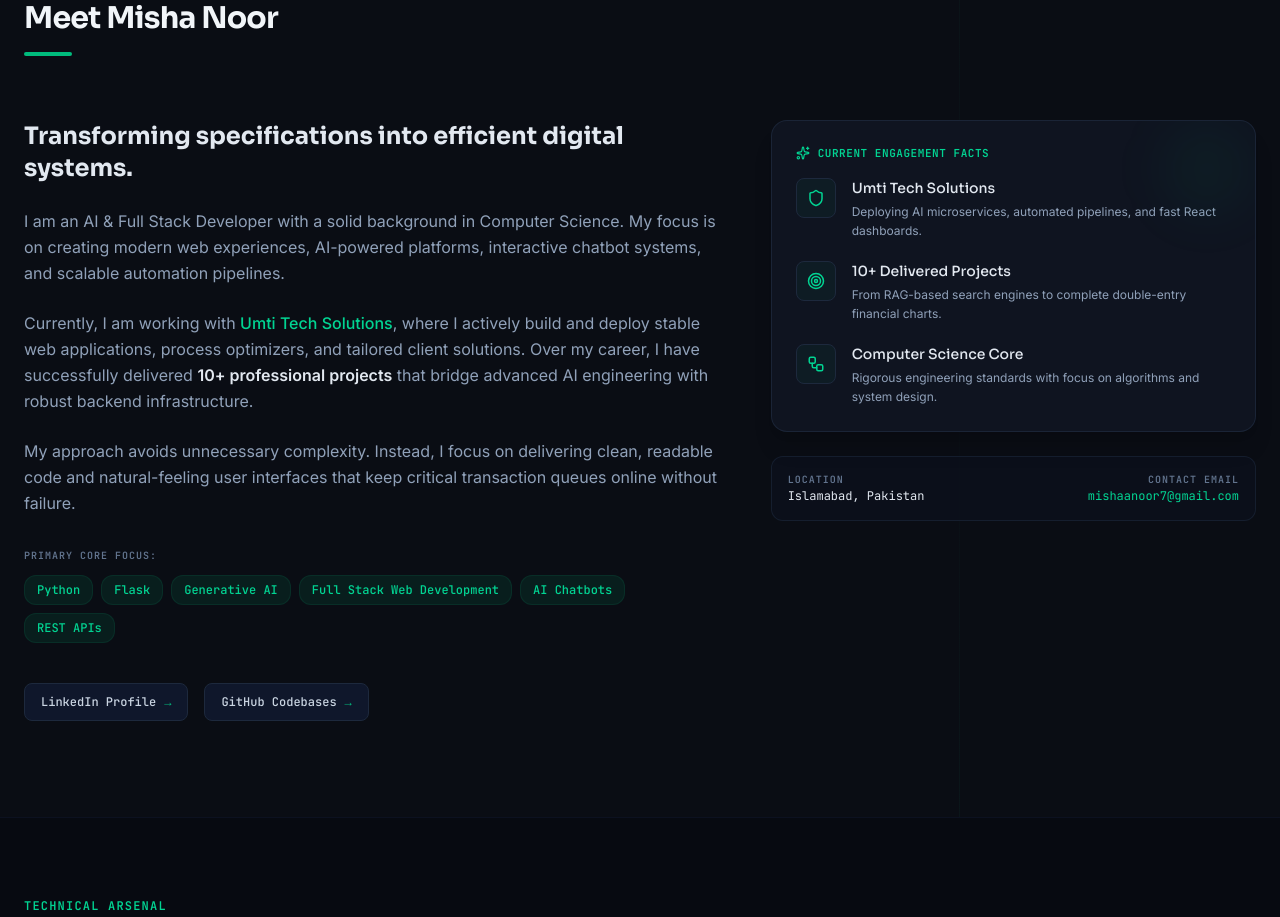
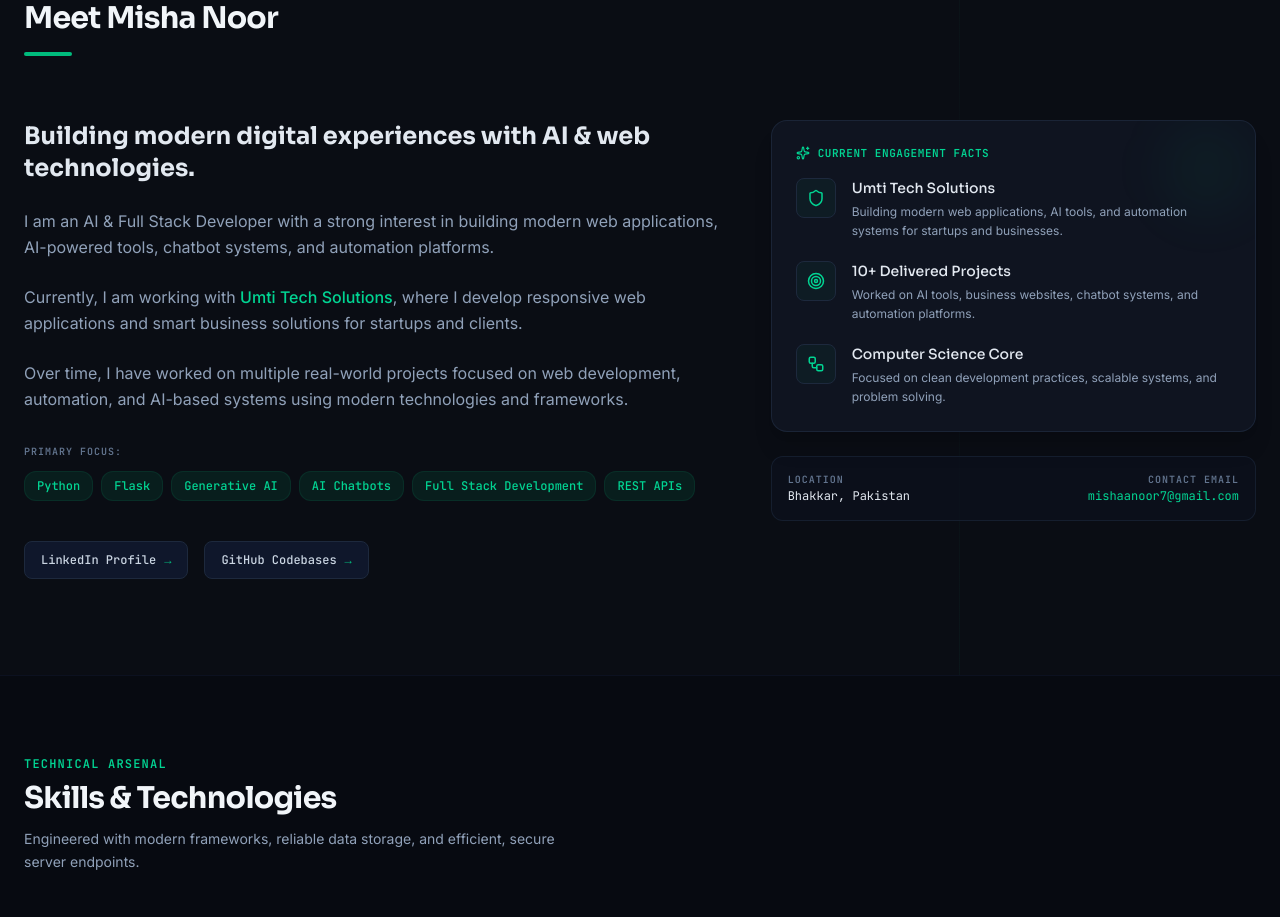
Before and after one commit to misha22-code/misha-noor-portfolio, a React (Vite) app: page / in a window 1280 px wide. Shown: the part 920-1837 px from the top of the page. Built offline with nearby package versions, Linux system fonts and the light colour scheme.

Commit message:
Updated about section

```diff
--- a/src/components/About.tsx
+++ b/src/components/About.tsx
@@ -1,90 +1,88 @@
 import React from 'react';
-import { Sparkles, Terminal, Shield, Workflow, Target, FileText } from 'lucide-react';
-import { motion } from 'motion/react';
+import { Sparkles, Shield, Workflow, Target } from 'lucide-react';
 import { PERSONAL_INFO } from '../data';
 
 export default function About() {
-  const corePrinciples = [
-    {
-      icon: Shield,
-      title: 'Architectural Honesty',
-      description: 'I avoid the hyperbole. I deliver fast, robust, and highly secure codebases built explicitly for active deployment, not abstract visual larping.'
-    },
-    {
-      icon: Target,
-      title: 'Client-Centric Alignment',
-      description: 'I view software through a business lens. Your startup goals shape my technical structure, whether that means prioritizing speed-to-market or ledger integrity.'
-    },
-    {
-      icon: Workflow,
-      title: 'Practical AI Integrations',
-      description: 'No generic chat embeddings. I engineer practical LLM agents designed to ingest multi-source documents, automate back-office workloads, and guarantee safety.'
-    }
-  ];
 
   return (
     <section id="about" className="py-24 bg-[#0A0D14] relative">
-      {/* Decorative vertical lines */}
+
+      {/* Decorative vertical line */}
       <div className="absolute top-0 right-1/4 w-[1px] h-full bg-gradient-to-b from-[#10B981]/5 via-transparent to-[#10B981]/5 pointer-events-none"></div>
 
       <div className="max-w-7xl mx-auto px-6 relative z-10">
+
         {/* Section Heading */}
         <div className="flex flex-col gap-2 mb-16 text-left">
+
           <span className="font-mono text-emerald-400 text-xs font-semibold uppercase tracking-widest">
             My Backstory
           </span>
+
           <h2 className="font-display font-bold text-2xl sm:text-3xl text-slate-100 tracking-tight">
             Meet Misha Noor
           </h2>
+
           <div className="h-1 w-12 bg-emerald-500 rounded-full mt-2"></div>
+
         </div>
 
-        {/* Story Grid */}
+        {/* Main Grid */}
         <div className="grid grid-cols-1 lg:grid-cols-12 gap-12 items-start">
-          {/* Main Story Column */}
+
+          {/* LEFT SIDE */}
           <div className="lg:col-span-7 flex flex-col gap-6 text-left">
+
             <h3 className="font-display font-bold text-xl sm:text-2xl text-slate-200">
-              Transforming specifications into efficient digital systems.
+              Building modern digital experiences with AI & web technologies.
             </h3>
 
             <p className="text-slate-400 leading-relaxed font-sans text-sm sm:text-base">
-              I am an AI & Full Stack Developer with a solid background in Computer Science. My focus is on creating modern web experiences, AI-powered platforms, interactive chatbot systems, and scalable automation pipelines.
+              I am an AI & Full Stack Developer with a strong interest in building modern web applications, AI-powered tools, chatbot systems, and automation platforms.
             </p>
 
             <p className="text-slate-400 leading-relaxed font-sans text-sm sm:text-base">
-              Currently, I am working with <strong className="text-emerald-400 font-medium">Umti Tech Solutions</strong>, where I actively build and deploy stable web applications, process optimizers, and tailored client solutions. Over my career, I have successfully delivered <strong className="text-slate-200 font-semibold">10+ professional projects</strong> that bridge advanced AI engineering with robust backend infrastructure.
+              Currently, I am working with <strong className="text-emerald-400 font-medium">Umti Tech Solutions</strong>, where I develop responsive web applications and smart business solutions for startups and clients.
             </p>
 
             <p className="text-slate-400 leading-relaxed font-sans text-sm sm:text-base">
-              My approach avoids unnecessary complexity. Instead, I focus on delivering clean, readable code and natural-feeling user interfaces that keep critical transaction queues online without failure.
+              Over time, I have worked on multiple real-world projects focused on web development, automation, and AI-based systems using modern technologies and frameworks.
             </p>
 
-            {/* Quick Skills list requested */}
+            {/* Primary Focus */}
             <div className="flex flex-col gap-3 mt-2">
+
               <span className="font-mono text-[10px] text-slate-500 uppercase tracking-widest font-semibold">
-                Primary Core Focus:
+                Primary Focus:
               </span>
+
               <div className="flex flex-wrap gap-2">
+
                 {[
                   'Python',
                   'Flask',
                   'Generative AI',
-                  'Full Stack Web Development',
                   'AI Chatbots',
+                  'Full Stack Development',
                   'REST APIs'
-                ].map((sk) => (
+                ].map((skill) => (
+
                   <span
-                    key={sk}
+                    key={skill}
                     className="font-mono text-xs text-emerald-400 bg-emerald-500/10 border border-emerald-500/10 px-3 py-1.5 rounded-xl font-medium"
                   >
-                    {sk}
+                    {skill}
                   </span>
+
                 ))}
+
               </div>
+
             </div>
 
-            {/* LinkedIn & GitHub CTAs */}
+            {/* Social Buttons */}
             <div className="flex flex-wrap items-center gap-4 mt-4">
+
               <a
                 href={PERSONAL_INFO.linkedin}
                 target="_blank"
@@ -94,6 +92,7 @@ export default function About() {
                 LinkedIn Profile
                 <span className="text-emerald-500">→</span>
               </a>
+
               <a
                 href={PERSONAL_INFO.github}
                 target="_blank"
@@ -103,72 +102,115 @@ export default function About() {
                 GitHub Codebases
                 <span className="text-emerald-500">→</span>
               </a>
+
             </div>
+
           </div>
 
-          {/* Interactive/Premium Card on the right */}
+          {/* RIGHT SIDE */}
           <div className="lg:col-span-5 w-full flex flex-col gap-6">
+
             <div className="bg-[#0F1420] border border-slate-800/80 rounded-2xl p-6 text-left relative overflow-hidden shadow-xl">
+
               <div className="absolute top-0 right-0 w-24 h-24 bg-emerald-500/5 rounded-full blur-xl pointer-events-none"></div>
 
               <div className="flex items-center gap-2 text-emerald-400 font-mono text-[11px] uppercase tracking-wider mb-4 font-bold">
+
                 <Sparkles size={14} />
+
                 <span>Current Engagement Facts</span>
+
               </div>
 
-              {/* Internal Principles Loop styled with Umti details */}
               <div className="flex flex-col gap-5">
+
                 {[
                   {
                     icon: Shield,
                     title: 'Umti Tech Solutions',
-                    description: 'Deploying AI microservices, automated pipelines, and fast React dashboards.'
+                    description: 'Building modern web applications, AI tools, and automation systems for startups and businesses.'
                   },
                   {
                     icon: Target,
                     title: '10+ Delivered Projects',
-                    description: 'From RAG-based search engines to complete double-entry financial charts.'
+                    description: 'Worked on AI tools, business websites, chatbot systems, and automation platforms.'
                   },
                   {
                     icon: Workflow,
                     title: 'Computer Science Core',
-                    description: 'Rigorous engineering standards with focus on algorithms and system design.'
+                    description: 'Focused on clean development practices, scalable systems, and problem solving.'
                   }
-                ].map((principle, index) => {
-                  const IconComponent = principle.icon;
+                ].map((item, index) => {
+
+                  const IconComponent = item.icon;
+
                   return (
+
                     <div key={index} className="flex gap-4 group">
+
                       <div className="w-10 h-10 shrink-0 rounded-lg bg-emerald-500/5 group-hover:bg-emerald-500/10 border border-slate-800 group-hover:border-emerald-500/30 flex items-center justify-center text-emerald-400 transition-all duration-300">
+
                         <IconComponent size={18} />
+
                       </div>
+
                       <div className="flex flex-col gap-1">
+
                         <h4 className="font-display font-medium text-sm text-slate-200 group-hover:text-emerald-400 transition-colors">
-                          {principle.title}
+                          {item.title}
                         </h4>
+
                         <p className="text-xs text-slate-400 leading-relaxed font-sans">
-                          {principle.description}
+                          {item.description}
                         </p>
+
                       </div>
+
                     </div>
+
                   );
+
                 })}
+
               </div>
+
             </div>
 
-            {/* Extra quick location/email facts tag */}
+            {/* Location + Email */}
             <div className="bg-[#0D121F]/60 border border-slate-800/60 rounded-xl p-4 flex items-center justify-between text-left font-mono text-xs text-slate-400">
+
               <div className="flex flex-col gap-0.5">
-                <span className="text-[10px] text-slate-500 uppercase tracking-widest font-semibold">Location</span>
-                <span className="text-slate-200">{PERSONAL_INFO.location}</span>
+
+                <span className="text-[10px] text-slate-500 uppercase tracking-widest font-semibold">
+                  Location
+                </span>
+
+                <span className="text-slate-200">
+                  {PERSONAL_INFO.location}
+                </span>
+
               </div>
+
               <div className="flex flex-col gap-0.5 text-right">
-                <span className="text-[10px] text-slate-500 uppercase tracking-widest font-semibold">Contact Email</span>
-                <span className="text-emerald-400">{PERSONAL_INFO.email}</span>
+
+                <span className="text-[10px] text-slate-500 uppercase tracking-widest font-semibold">
+                  Contact Email
+                </span>
+
+                <span className="text-emerald-400">
+                  {PERSONAL_INFO.email}
+                </span>
+
               </div>
+
             </div>
+
           </div>
+
         </div>
+
       </div>
+
     </section>
   );
 }
--- a/src/data.ts
+++ b/src/data.ts
@@ -3,21 +3,21 @@ import { Project, Service, Experience, SkillCategory } from './types';
 export const PERSONAL_INFO = {
   name: 'Misha Noor',
   title: 'AI & Full Stack Developer',
-  subtitle: 'Mobile & Web App Specialist | Python, Flask & Generative AI',
-  headline: 'Building Smart AI Solutions for FinTech Companies & Startups',
+  subtitle: 'Web Developer & AI Solutions Builder',
+  headline: 'Building Smart Web & AI Solutions',
   metrics: [
     { value: '10+', label: 'Projects Delivered' },
     { value: '3+', label: 'Years Experience' },
     { value: '100%', label: 'Client Satisfaction' },
-    { value: '40%', label: 'Process Efficiency Boost' }
+    { value: '40%', label: 'Workflow Efficiency' }
   ],
-  bio: 'I am a passionate AI & Full Stack Developer dedicated to engineering high-caliber, secure, and production-ready applications. With a dual focus on generative AI models (Python/Flask/LangChain) and rich interactive web interfaces, I help early-stage startups and fintech players translate product visions into scalable platforms.',
+  bio: 'AI & Full Stack Developer focused on building modern websites, AI tools, chatbot systems, and automation solutions for startups and businesses.',
   linkedin: 'https://www.linkedin.com/in/misha-noor-a4408b350/',
   github: 'https://github.com/misha22-code',
   email: 'mishaanoor7@gmail.com',
   phone: '03360715305',
   whatsappUrl: 'https://wa.me/923360715305',
-  location: 'Islamabad, Pakistan'
+  location: 'Bhakkar, Pakistan'
 };
 
 export const SERVICES: Service[] = [
```
